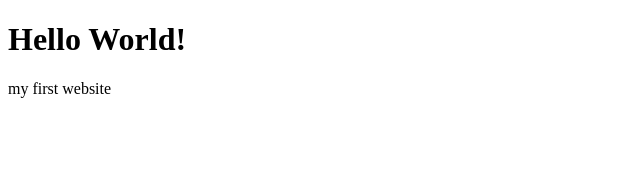
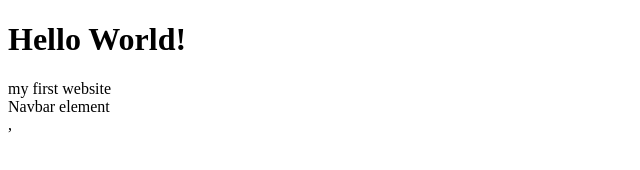
Before and after one commit to Icke19/zajecia, a plain HTML site: page index.html in a window 1280 px wide. Shown: the whole page, without its empty margins (0-640 px from the left). Drawn offline with Linux system fonts and the light colour scheme.

Commit message:
initial project version 1

```diff
--- a/index.html
+++ b/index.html
@@ -1,12 +1,13 @@
 <!DOCTYPE html>
 <html lang="en">
-  <head>
+<head>
     <meta charset="UTF-8">
     <meta name="viewport" content="width=device-width, initial-scale=1.0">
     <title>Hello World! Site Title</title>
-  </head>
-  <body>
+</head>
+<body>
     <h1>Hello World!</h1>
-  </body>
+</body>
 </html>
 <span>my first website</span>
+<div class=’nav-bar’>Navbar element</div>,
```
